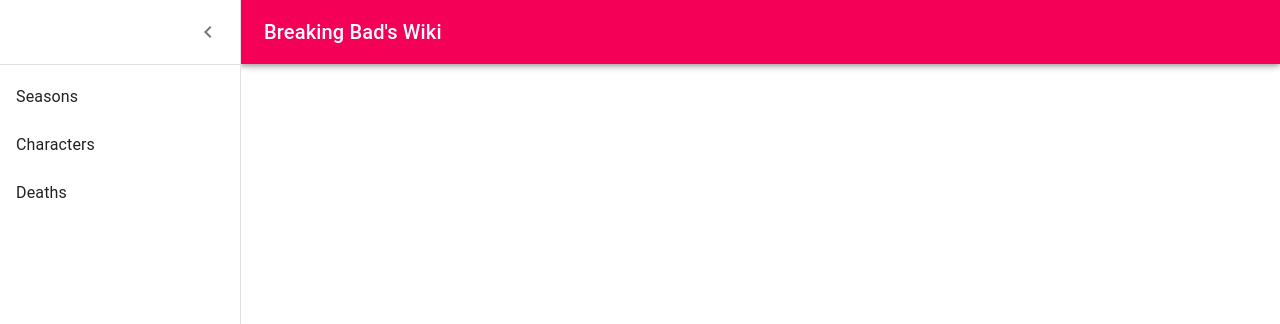
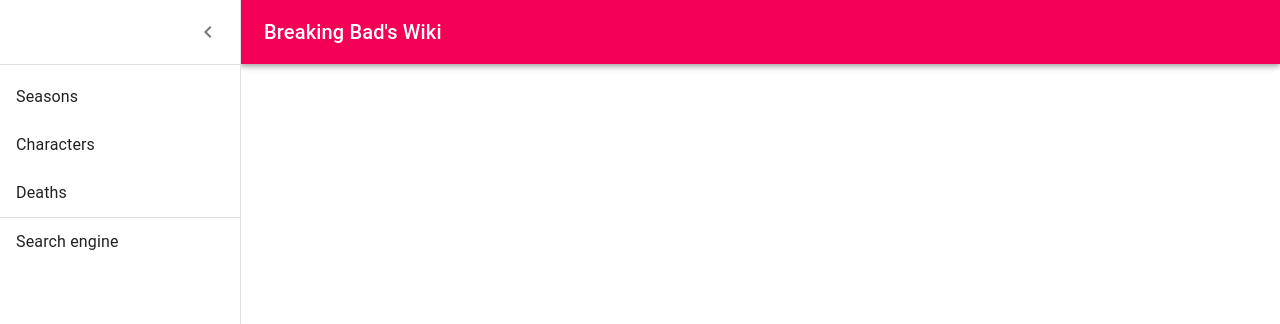
Before and after one commit to SaraAlamillo/breakingbad, a React (Create React App) app: page / in a window 1280 px wide. Both pictures are taken after a click on the button 36 px from the left and 32 px from the top of the page. Shown: the top 324 px of the page. Built offline with nearby package versions, Linux system fonts and the light colour scheme; no server answers.

Commit message:
feat: Created empty page for search engine and updated container for showing search engine button

```diff
--- a/src/App.js
+++ b/src/App.js
@@ -8,6 +8,7 @@
 import { createStore } from "./store";
 import { ThemeSelector } from "./components/ThemeSelector/ThemeSelector.component";
 import { EpisodeRedux } from "./pages/Episode.page";
+import { SearchEngineRedux } from "./pages/SearchEngine.page";
 
 function App() {
   return (
@@ -20,6 +21,7 @@
               { id: 2, name: "Characters", route: "/characters" },
               { id: 3, name: "Deaths", route: "/deaths" },
             ]}
+            searchEngineLink="/search"
           >
             <Switch>
               <Route path="/seasons">
@@ -37,6 +39,10 @@
               <Route path="/episode/:id">
                 <EpisodeRedux></EpisodeRedux>
               </Route>
+
+              <Route path="/search">
+                <SearchEngineRedux></SearchEngineRedux>
+              </Route>
             </Switch>
           </ContainerThemable>
         </Router>
--- a/src/components/Container/Container.component.jsx
+++ b/src/components/Container/Container.component.jsx
@@ -23,7 +23,13 @@
 import { connect } from "react-redux";
 import { withTheme } from "../../providers/Theme/Theme";
 
-export const Container = ({ menuItems, children, loading, theme }) => {
+export const Container = ({
+  menuItems,
+  children,
+  loading,
+  theme,
+  searchEngineLink,
+}) => {
   const classes = containerStyles();
   const themeMaterial = useTheme();
   const [open, setOpen] = useState(false);
@@ -87,12 +93,22 @@
 
         <List>
           {menuItems.map((item) => (
-            <ListItem button key={item.id}>
-              <Link to={item.route} className={classes.linkMenu}>
-                <ListItemText primary={item.name} />
-              </Link>
+            <ListItem button key={item.id} component={Link} to={item.route}>
+              <ListItemText primary={item.name} className={classes.linkMenu} />
             </ListItem>
           ))}
+
+          {searchEngineLink && (
+            <>
+              <Divider />
+              <ListItem button component={Link} to={searchEngineLink}>
+                <ListItemText
+                  primary="Search engine"
+                  className={classes.linkMenu}
+                />
+              </ListItem>
+            </>
+          )}
         </List>
       </Drawer>
 
@@ -116,6 +132,7 @@
       route: PropTypes.string.isRequired,
     })
   ).isRequired,
+  searchEngineLink: PropTypes.string,
 };
 
 Container.defaultProps = {};
--- /dev/null
+++ b/src/pages/SearchEngine.page.jsx
@@ -0,0 +1,17 @@
+import { withRouter } from "react-router-dom";
+import { connect } from "react-redux";
+
+export const SearchEngine = ({}) => {
+  return <>SearchEngine</>;
+};
+
+const mapStateToProps = (state) => ({ ...state });
+
+const mapDispatchToProps = (dispatch) => ({});
+
+export const SearchEngineRoute = withRouter(SearchEngine);
+
+export const SearchEngineRedux = connect(
+  mapStateToProps,
+  mapDispatchToProps
+)(SearchEngineRoute);
```
